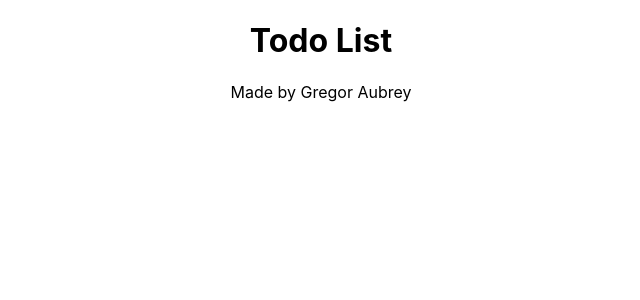
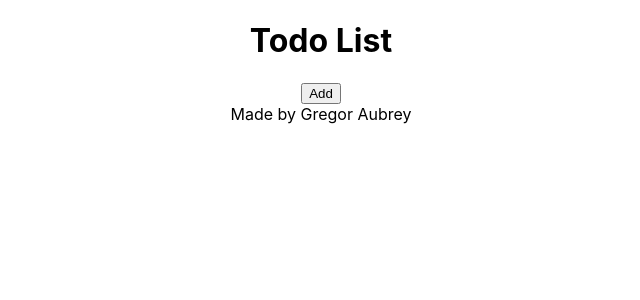
Before and after one commit to gregoraubrey/to-do-list-with-react, a React (Create React App) app: page / in a window 1280 px wide. Shown: the top 300 px of the page, without its empty margins (319-959 px from the left). Built offline with nearby package versions, Linux system fonts and the light colour scheme.

Commit message:
added Button component

```diff
--- a/src/components/App/App.js
+++ b/src/components/App/App.js
@@ -1,9 +1,17 @@
 import './App.css';
+import Button from '../Button';
 
 function App() {
+
+  function handleSubmit() {
+    console.log("handleSubmit called onClick");
+  }
+
+
   return (
     <div className="App">
       <h1>Todo List</h1>
+      <Button handleSubmit={handleSubmit}/>
       <footer>Made by Gregor Aubrey</footer>
     </div>
   );
--- /dev/null
+++ b/src/components/Button/index.js
@@ -0,0 +1,10 @@
+import React from 'react';
+import './index.css';
+
+function Button({ handleSubmit }) {
+    return (
+        <button className="button" onClick={handleSubmit}>Add</button>
+    );
+}
+
+export default Button;
```
Also changed, not shown: src/components/Button/index.css (added).
